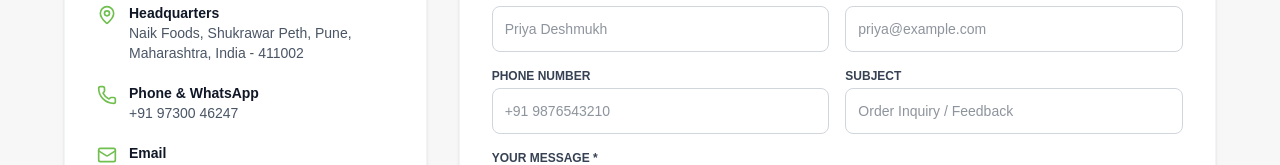
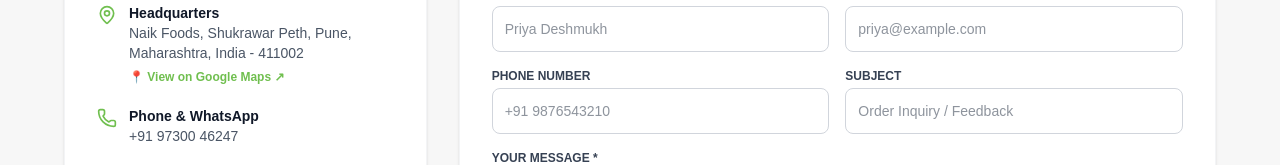
Before and after one commit to itsofcurs/naikfoods-platform, a React (Vite) app: page /in/contact in a window 1280 px wide. Shown: the part 424-589 px from the top of the page. Built offline with nearby package versions, Linux system fonts and the light colour scheme; no server answers.

Commit message:
fix(store): redirect locate shop hero cta and contact link directly to Google Maps location

```diff
--- a/src/pages/Contact.jsx
+++ b/src/pages/Contact.jsx
@@ -64,6 +64,14 @@ export default function Contact() {
                 <div>
                   <strong className="block text-gray-900">{isMr ? 'मुख्य कार्यालय / दुकान' : 'Headquarters'}</strong>
                   <span>{isMr ? 'सेवा मित्र मंडळ चौक, फडगेट पोलीस चौकी जवळ, शुक्रवार पेठ, पुणे ४११००२, महाराष्ट्र' : 'Naik Foods, Shukrawar Peth, Pune, Maharashtra, India - 411002'}</span>
+                  <a
+                    href="https://maps.google.com/?q=Naik+Foods,+Seva+Mitra+Mandal+Chowk,+Shukrawar+Peth,+Pune,+Maharashtra+411002"
+                    target="_blank"
+                    rel="noopener noreferrer"
+                    className="inline-flex items-center gap-1 text-xs font-bold text-[#70BF4F] hover:underline mt-1.5 block cursor-pointer"
+                  >
+                    {isMr ? '📍 गुगल मॅप्सवर पहा ↗' : '📍 View on Google Maps ↗'}
+                  </a>
                 </div>
               </div>
 
--- a/src/pages/Home.jsx
+++ b/src/pages/Home.jsx
@@ -44,7 +44,8 @@ const HERO_SLIDES = [
     title: 'Visit Our Authentic Food Store',
     subtitle: 'Experience the tradition in person. Visit our flagship store in Pune for the freshest batches and local specialties.',
     buttonText: 'Locate Our Shop',
-    buttonLink: '/contact',
+    buttonLink: 'https://maps.google.com/?q=Naik+Foods,+Seva+Mitra+Mandal+Chowk,+Shukrawar+Peth,+Pune,+Maharashtra+411002',
+    isExternal: true,
     image: '/banners/home/banner-02.png',
     backgroundColor: '#E05243',
     textColor: '#FFFFFF',
@@ -432,6 +433,21 @@ export default function Home() {
                 </p>
 
                 <div className="pt-3">
+                  {activeSlide.isExternal || (activeSlide.buttonLink && activeSlide.buttonLink.startsWith('http')) ? (
+                    <a
+                      href={activeSlide.buttonLink}
+                      target="_blank"
+                      rel="noopener noreferrer"
+                      className="hero-cta-btn inline-flex items-center gap-2 bg-white text-[#161915] hover:bg-[#F2F7F5] px-7 py-3.5 rounded-2xl font-black text-sm sm:text-base shadow-xl hover:-translate-y-1 hover:shadow-2xl transition-all duration-300 group cursor-pointer"
+                    >
+                      <span>
+                        {lang === 'mr'
+                          ? (activeSlide.id === 1 ? t('exploreCollection') : activeSlide.id === 2 ? t('locateShop') : t('explorePickles'))
+                          : activeSlide.buttonText}
+                      </span>
+                      <ArrowRight className="w-4 h-4 group-hover:translate-x-1 transition-transform" />
+                    </a>
+                  ) : (
                     <Link
                       to={activeSlide.buttonLink}
                       className="hero-cta-btn inline-flex items-center gap-2 bg-white text-[#161915] hover:bg-[#F2F7F5] px-7 py-3.5 rounded-2xl font-black text-sm sm:text-base shadow-xl hover:-translate-y-1 hover:shadow-2xl transition-all duration-300 group"
@@ -443,6 +459,7 @@ export default function Home() {
                       </span>
                       <ArrowRight className="w-4 h-4 group-hover:translate-x-1 transition-transform" />
                     </Link>
+                  )}
                 </div>
               </div>
 
```
Lines whose indentation alone changed are shown as unchanged.
